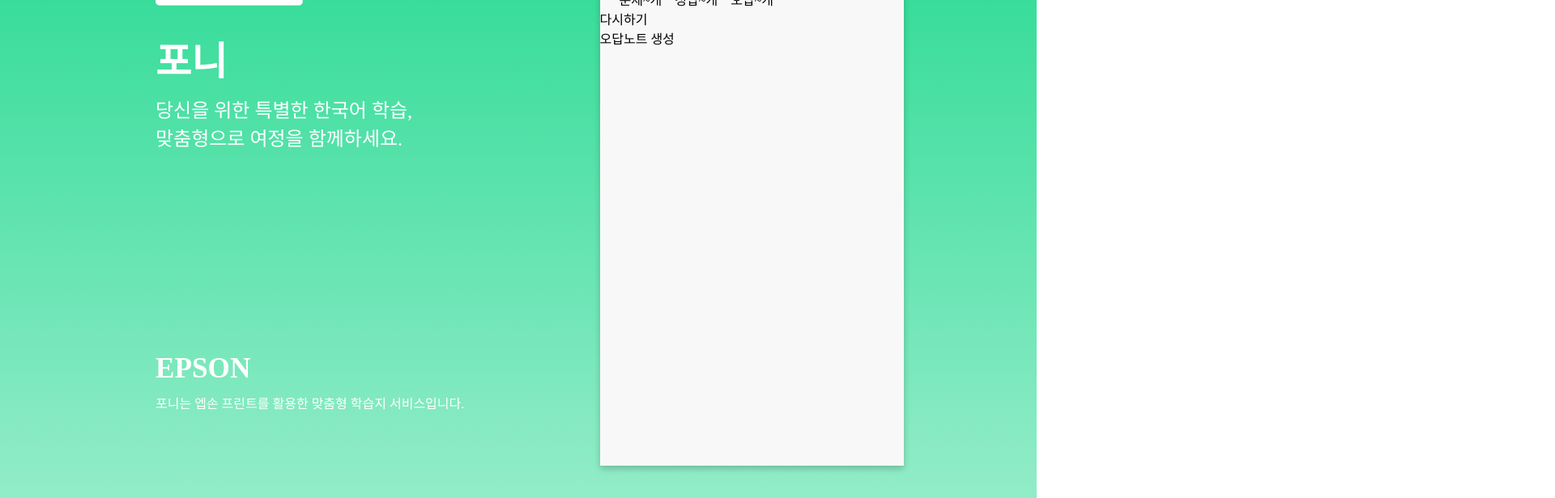
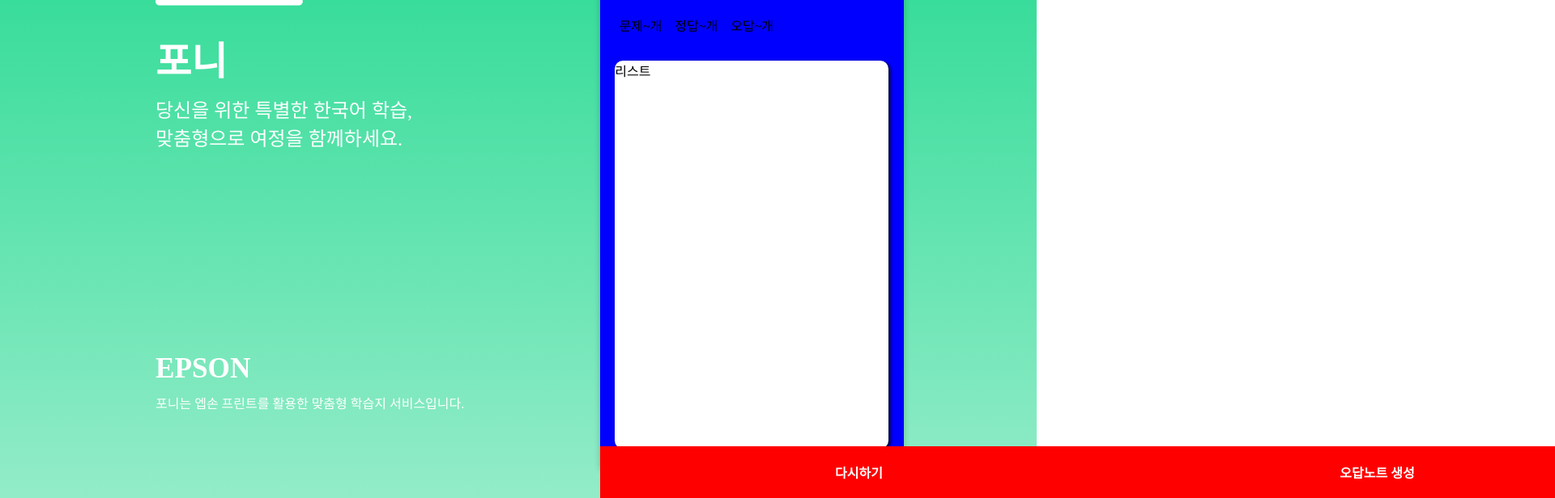
Before and after one commit to wjddudqls96/poni, a React (Vite) app in the folder frontend/: page /dictation/result in a window 1280 px wide. Shown: the part 184-800 px from the top of the page at 81% size, 1920 px wide, since content can reach past the window. Built offline with nearby package versions, Linux system fonts and the light colour scheme.

Commit message:
[feat] : 스캔 페이지 css

```diff
--- a/frontend/src/components/dictation-page/Dictation.css
+++ b/frontend/src/components/dictation-page/Dictation.css
@@ -10,7 +10,7 @@
   align-items: center;
   justify-content: center;
   background-color: white;
-  height: 45rem;
+  height: 49.5rem;
   width: 100%;
   flex-direction: column;
   gap: 1rem;
--- a/frontend/src/components/dictation-page/DictationResult.css
+++ b/frontend/src/components/dictation-page/DictationResult.css
@@ -1,3 +1,7 @@
+.result-container {
+  height: 48.1rem;
+  background-color: blue;
+}
 .result-name-box {
   margin-left: 1.5rem;
   margin-top: 1.5rem;
@@ -22,4 +26,43 @@
   display: flex;
   gap: 1rem;
   margin-left: 1.5rem;
+  margin-top: 2rem;
+  margin-bottom: 2rem;
 }
+
+.dictation-result-box {
+  width: 100;
+  align-items: center;
+  justify-content: center;
+  display: flex;
+}
+
+.dictation-result {
+  background-color: white;
+  border-radius: 10px;
+  width: 90%;
+  height: 30rem;
+  box-shadow: 2px 2px 4px rgba(0, 0, 0, 1);
+}
+
+.result-page-btns {
+  position: absolute;
+  width: 100%;
+  bottom: 0;
+  display: flex;
+  justify-content: space-around;
+}
+.result-page-btn {
+  width: 50%;
+  display: flex;
+  justify-content: center;
+  align-items: center;
+  width: 50%;
+  height: 4rem;
+  cursor: pointer;
+  font-size: 1rem;
+  font-weight: bold;
+  color: white;
+  text-align: center;
+  background-color: red;
+}
--- a/frontend/src/components/dictation-page/DictationResult.tsx
+++ b/frontend/src/components/dictation-page/DictationResult.tsx
@@ -3,7 +3,7 @@ import "./DictationResult.css";
 
 const DictationResult: React.FC = () => {
   return (
-    <div>
+    <div className="result-container">
       <div className="result-name-box">
         <div>~~~님 </div>
       </div>
@@ -27,9 +27,12 @@ const DictationResult: React.FC = () => {
         </div>
       </div>
 
-      <div>
-        <div>다시하기</div>
-        <div>오답노트 생성</div>
+      <div className="dictation-result-box">
+        <div className="dictation-result">리스트</div>
+      </div>
+      <div className="result-page-btns">
+        <div className="result-page-btn">다시하기</div>
+        <div className="result-page-btn">오답노트 생성</div>
       </div>
     </div>
   );
--- a/frontend/src/components/dictation-page/Scan.css
+++ b/frontend/src/components/dictation-page/Scan.css
@@ -1,5 +1,32 @@
-.scan-box {
+.scan-text-box {
+  position: absolute;
+  top: 19rem;
+  width: 100%;
+  display: flex;
+  flex-direction: column;
   align-items: center;
   align-content: center;
+  text-align: center;
   justify-content: center;
 }
+
+.complete-dictation {
+  font-size: 1.3rem;
+  font-weight: bold;
+}
+
+.scan-text {
+  margin-top: 1rem;
+}
+
+.get-print-btn {
+  background-color: red;
+  position: absolute;
+  bottom: 0;
+  width: 100%;
+  height: 4rem;
+  align-items: center;
+  justify-content: center;
+  text-align: center;
+  display: flex;
+}
--- a/frontend/src/components/dictation-page/Scan.tsx
+++ b/frontend/src/components/dictation-page/Scan.tsx
@@ -5,8 +5,8 @@ const Scan: React.FC = () => {
   return (
     <div>
       <div className="scan-text-box">
-        <div>받아쓰기 완료</div>
-        <div>작성한 답안지를 스캔해주세요</div>
+        <div className="complete-dictation">받아쓰기 완료</div>
+        <div className="scan-text">작성한 답안지를 스캔해주세요</div>
       </div>
       <div className="get-print-btn">출력 생성</div>
     </div>
--- a/frontend/src/components/dictation-page/SelectGrade.css
+++ b/frontend/src/components/dictation-page/SelectGrade.css
@@ -1,18 +1,22 @@
 .grade-container {
   display: flex;
   flex-direction: column;
-  align-items: center;
   gap: 1rem;
   width: 100%;
   height: 100%;
+  max-width: 100%;
+  max-height: 100%;
 }
 
-.text {
-  width: 100%;
+.grade-text {
+  width: auto;
+  display: flex;
+  flex-direction: column;
   text-align: left;
-  margin-left: 2rem;
   font-weight: bold;
-  margin-top: 2rem;
+  margin-left: 1.2rem;
+  margin-top: 1.2rem;
+  font-size: 1.2rem;
 }
 
 .grade-option {
@@ -23,15 +27,33 @@
   width: 85%;
   height: 2rem;
   text-align: left;
-  border-radius: 10px;
+  box-shadow: 0 4px 8px rgba(0, 0, 0, 0.1);
   font-weight: bold;
   display: flex;
   align-items: center;
+  margin: 0 auto;
 }
 
 .grade-option.selected {
-  background-color: rgba(30, 216, 140, 0.3);
+  background-color: rgba(30, 216, 140, 0.2);
   border: 2px solid #ccc;
   border-color: rgba(30, 216, 140, 1);
   border-width: 5px, 5px, 5px, 5px;
 }
+
+.next-button {
+  position: absolute;
+  margin-top: 10px;
+  border-radius: 4px;
+  width: 100%;
+  height: 4rem;
+  display: flex;
+  flex-direction: column;
+  text-align: center;
+  justify-content: center;
+  bottom: 0;
+  cursor: pointer;
+  color: white;
+  font-weight: bold;
+  background-color: rgba(30, 216, 140, 1);
+}
--- a/frontend/src/components/dictation-page/SelectGrade.tsx
+++ b/frontend/src/components/dictation-page/SelectGrade.tsx
@@ -2,6 +2,7 @@ import React from "react";
 import { useRecoilState, useRecoilValue, useSetRecoilState } from "recoil";
 import { grade } from "../../store/Grade";
 import "./SelectGrade.css"; // 추가된 CSS 파일
+import { useNavigate } from "react-router-dom";
 
 const SelectGrade: React.FC = () => {
   const currentGrade = useRecoilValue(grade);
@@ -10,13 +11,18 @@ const SelectGrade: React.FC = () => {
     setGrade(selectedGrade);
   };
 
+  const navigate = useNavigate();
+
+  const handleNextClick = () => {
+    navigate("/dictation");
+  };
+
   return (
     <div className="grade-container">
-      <div className="text">
+      <div className="grade-text">
         <div>한국어 난이도를</div>
         <div>선택해주세요.</div>
       </div>
-
       <div
         onClick={() => handleClick("입문")}
         className={`grade-option ${currentGrade === "입문" ? "selected" : ""}`}
@@ -41,6 +47,9 @@ const SelectGrade: React.FC = () => {
       >
         고급
       </div>
+      <div onClick={handleNextClick} className={`next-button`}>
+        다음
+      </div>
     </div>
   );
 };
--- a/frontend/src/pages/dictation-page/SelectGradePage.css
+++ /dev/null
@@ -1,12 +0,0 @@
-.next-button {
-  position: absolute;
-  padding: 10px;
-  margin-top: 10px;
-  border-radius: 4px;
-  width: 100%;
-  text-align: center;
-  bottom: 0;
-  cursor: pointer;
-  color: black;
-  background-color: rgba(30, 216, 140, 1);
-}
--- a/frontend/src/pages/dictation-page/SelectGradePage.tsx
+++ b/frontend/src/pages/dictation-page/SelectGradePage.tsx
@@ -1,20 +1,10 @@
 import React from "react";
 import SelectGrade from "../../components/dictation-page/SelectGrade";
-import { useNavigate } from "react-router-dom";
-import "./SelectGradePage.css";
 
 const SelectGradePage: React.FC = () => {
-  const navigate = useNavigate();
-
-  const handleNextClick = () => {
-    navigate("/dictation");
-  };
   return (
     <div style={{ position: "relative", height: "100vh", maxHeight: "100%" }}>
       <SelectGrade />
-      <div onClick={handleNextClick} className={`next-button`}>
-        다음
-      </div>
     </div>
   );
 };
```
